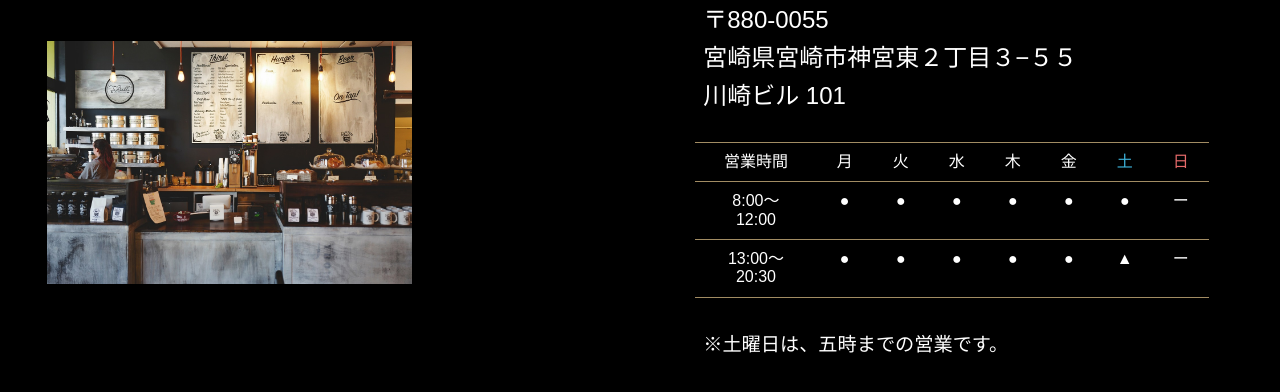
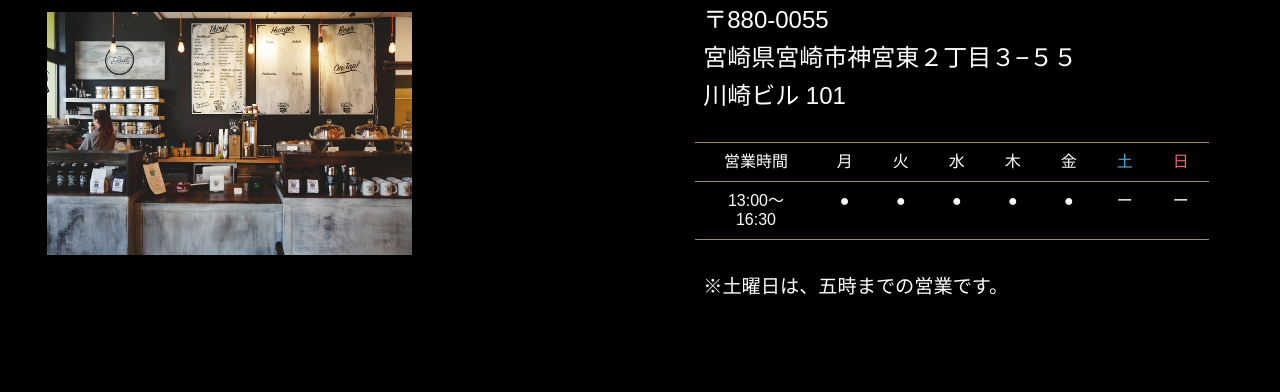
Before and after one commit to reolch/portfolio_lp_hand_in_hand, a plain HTML site: page index.html in a window 1280 px wide. Shown: the part 7090-7482 px from the top of the page. Drawn offline with nearby package versions, Linux system fonts and the light colour scheme.

Commit message:
営業時間を修正しました。

```diff
--- a/index.html
+++ b/index.html
@@ -184,25 +184,15 @@
                                         <th class="sun">日</th>
                                     </tr>
                                     <tr>
-                                        <td>8:00〜12:00</td>
+                                        <td>13:00〜16:30</td>
                                         <td>●</td><!-- 月 -->
                                         <td>●</td><!-- 火 -->
                                         <td>●</td><!-- 水 -->
                                         <td>●</td><!-- 木 -->
                                         <td>●</td><!-- 金 -->
-                                        <td>●</td><!-- 土 -->
+                                        <td>ー</td><!-- 土 -->
                                         <td>ー</td><!-- 日 -->
 
-                                    </tr>
-                                    <tr>
-                                        <td>13:00〜20:30</td>
-                                        <td>●</td><!-- 月 -->
-                                        <td>●</td><!-- 火 -->
-                                        <td>●</td><!-- 水 -->
-                                        <td>●</td><!-- 木 -->
-                                        <td>●</td><!-- 金 -->
-                                        <td>▲</td><!-- 土 -->
-                                        <td>ー</td><!-- 日 -->
                                     </tr>
                                 </tbody>
                             </table>
```
